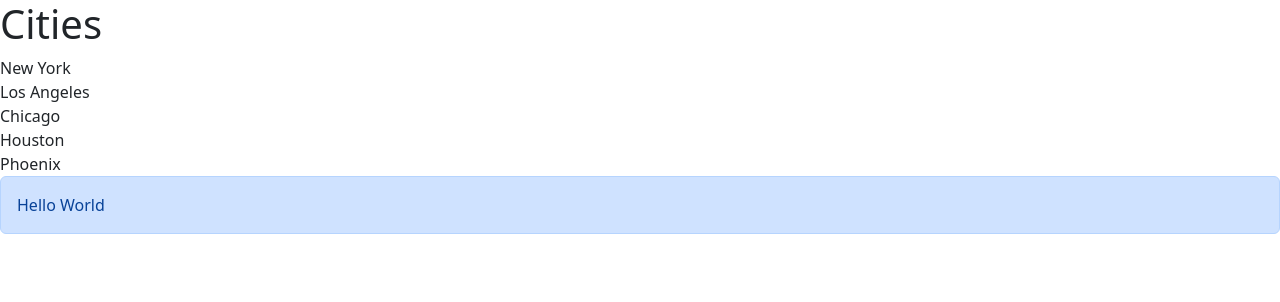
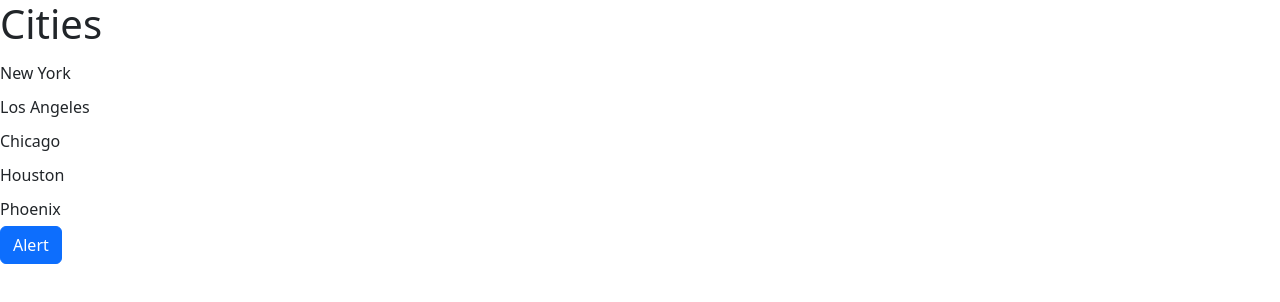
Before and after one commit to ramirc5/react-tutorial, a React (Vite) app: page / in a window 1280 px wide. Shown: the top 302 px of the page. Built offline with nearby package versions, Linux system fonts and the light colour scheme.

Commit message:
styled components

```diff
--- a/package.json
+++ b/package.json
@@ -10,6 +10,8 @@
   },
   "dependencies": {
     "@esbuild/darwin-arm64": "^0.18.4",
+    "@popperjs/core": "^2.11.8",
+    "@types/styled-components": "^5.1.26",
     "bootstrap": "^5.2.3",
     "react": "^18.2.0",
     "react-dom": "^18.2.0"
--- a/src/App.tsx
+++ b/src/App.tsx
@@ -1,5 +1,8 @@
-import ListGroup from "./components/ListGroup";
+import ListGroup from "./components/ListGroup/index";
 import Alert from "./components/Alert";
+import Button from "./components/Button";
+import React from "react";
+import { useState } from "react";
 
 function App(){
   const items = [
@@ -10,6 +13,9 @@ function App(){
     "Phoenix"
 ];
 
+  const [visible, setVisible] = useState(false);
+
+
   const handleSelectItem = (item: string) => {
     console.log(item);
   }
@@ -18,7 +24,9 @@ function App(){
 
     <div>
       <ListGroup items={items} heading="Cities" onSelectItem={handleSelectItem}/>
-      <Alert text="Hello World"/>
+      {visible && <Alert onClose={() => setVisible(false)}>My alert</Alert>}
+      <Button color="primary" onClick={() => setVisible(true)}></Button>
+
     </div>
 
   )
--- a/src/components/Alert.tsx
+++ b/src/components/Alert.tsx
@@ -1,12 +1,16 @@
+import { ReactNode } from "react";
+
 interface Props {
-    text: string;
+    children: ReactNode;
+    onClose: () => void;
 
 }
 
-const Alert = ({text }: Props) => {
+const Alert = ({children, onClose }: Props) => {
     return (
-        <div className="alert alert-primary" role="alert">
-            {text}
+        <div className="alert alert-primary alert-dismissable" role="alert">
+            {children}
+            <button type="button" className="btn-close" data-bs-dismiss="alert" aria-label="Close" onClick={onClose}></button>
         </div>
     )
 
--- /dev/null
+++ b/src/components/Button.tsx
@@ -0,0 +1,14 @@
+import React from "react";
+
+interface Props {
+    color?: 'primary' | 'secondary' | 'success' | 'danger' | 'warning' | 'info' | 'light' | 'dark';
+    onClick: () => void;
+}
+
+const Button = ({onClick, color='primary'}) => {
+    return(
+        <button onClick={onClick} className={'btn btn-' + color}>Alert</button>
+    )
+}
+
+export default Button;
--- /dev/null
+++ b/src/components/ListGroup/ListGroup.module.css
@@ -0,0 +1,5 @@
+.list-group{
+    list-style: none;
+    padding: 0;
+    background-color: red;
+}
--- a/src/components/ListGroup.tsx
+++ b/src/components/ListGroup/ListGroup.tsx
@@ -1,9 +1,16 @@
 import { MouseEvent } from "react";
 import { useState } from "react";
-
-
+import styled from "styled-components";
 function ListGroup({items, heading, onSelectItem}: Props){
 
+    const List = styled.ul`
+    list-style: none;
+    padding: 0;
+    `;
+
+    const ListItem = styled.li`
+    padding: 5px 0;
+    `;
 
 
     interface Props{
@@ -17,19 +24,19 @@ function ListGroup({items, heading, onSelectItem}: Props){
         <>
             <h1>{heading}</h1>
             { items.length === 0 && <p>No item found</p> }
-            <ul className="list-group">
+            <List className="list-group">
                 {items.map((item, index) => (
-                <li
+                <ListItem
                     className={selectedIndex === index ? 'list-group-name active' : 'list-group-name'}
                     key={item}
                     onClick={() => {
                             setSelectedIndex(index)
                             onSelectItem(item)
                             console.log('hi');
-                        }}>{item}</li>
+                        }}>{item}</ListItem>
                     ))}
 
-            </ul>
+            </List>
         </>
         )
 }
--- /dev/null
+++ b/src/components/ListGroup/index.ts
@@ -0,0 +1,3 @@
+import ListGroup from "./ListGroup";
+
+export default ListGroup;
```
Also changed, not shown: 1 other file (tests, documents, lock files or other folders).
